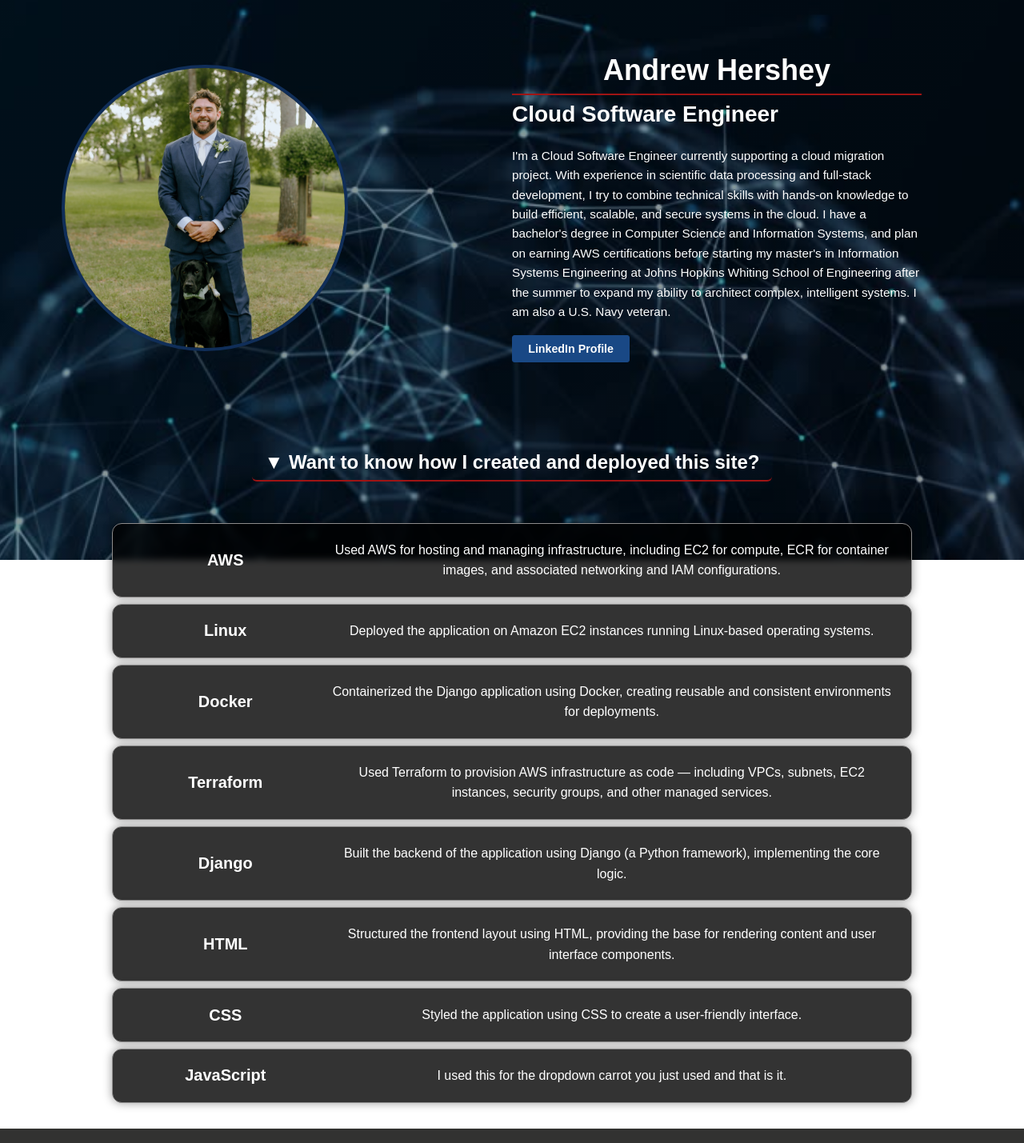
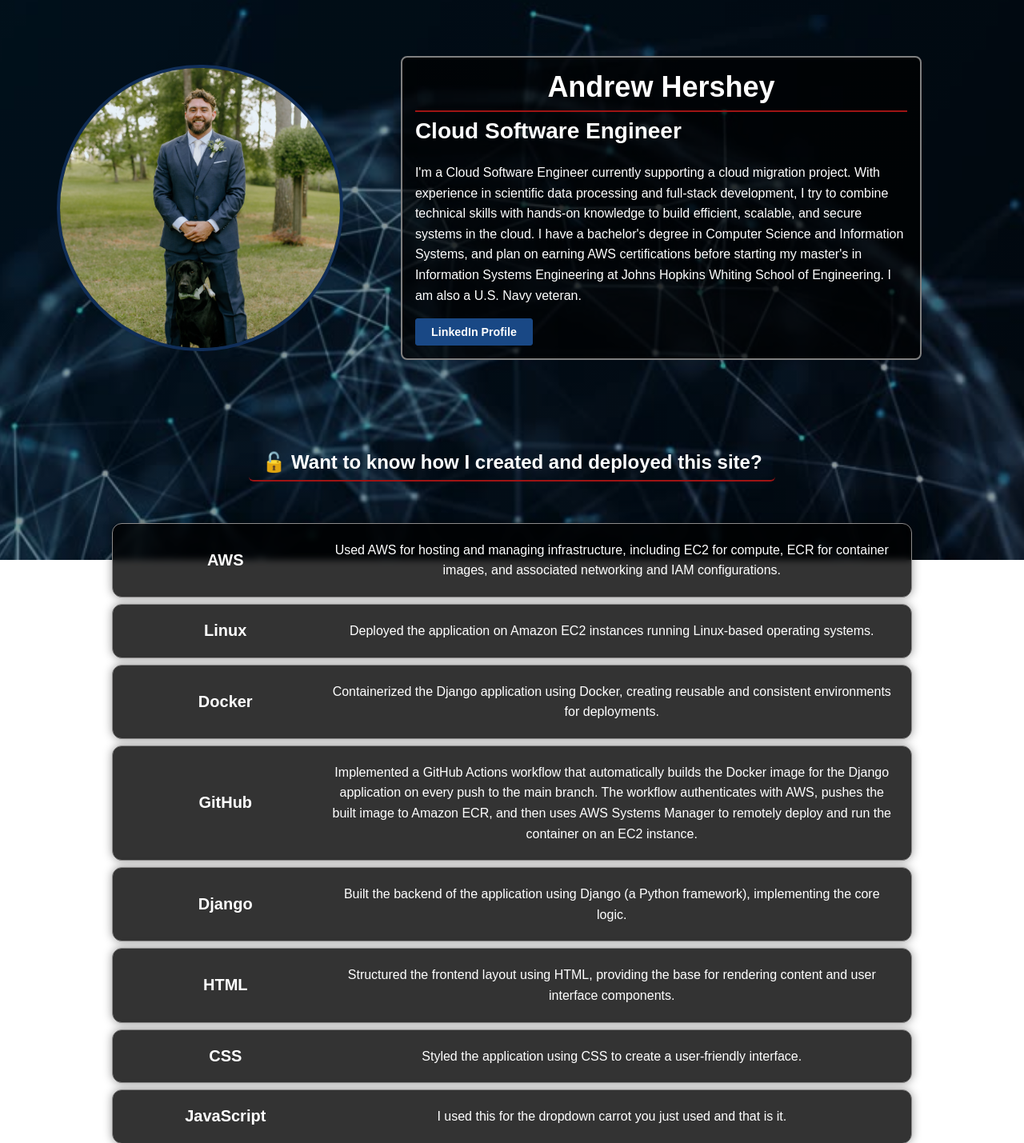
Before and after one commit to hersheyar/Personal-Website, a Django app: page / in a window 1280 px wide, after a click that opens the changed part. Shown: the part 100-1529 px from the top of the page at 80% size. Run offline with Django 5.2, Linux system fonts and the light colour scheme.

Commit message:
dropdown icon change, other small css changes

```diff
--- a/static/css/aws-intern.css
+++ b/static/css/aws-intern.css
@@ -92,7 +92,7 @@
 }
 
 .tech-icons span {
-  background-color: var(--button-bg);
+  background-color:#ff9900;
   color: #ffffff;
   padding: 0.4rem 0.75rem;
   border-radius: 5px;
--- a/static/css/devine-software-developer.css
+++ b/static/css/devine-software-developer.css
@@ -43,7 +43,7 @@
 }
 
 .paragraph-box {
-  background-color: rgba(0, 0, 0, .8);
+  background-color: rgba(0, 0, 0, .7);
   padding: 2rem;
   border-radius: 12px;
   max-width: 900px;
@@ -77,7 +77,7 @@
 }
 
 .tech-icons span {
-  background-color: var(--button-bg);;
+  background-color: rgb(55, 2, 225);
   color: #ffffff;
   padding: 0.4rem 1rem;
   border-radius: 6px;
--- a/static/css/home.css
+++ b/static/css/home.css
@@ -40,16 +40,21 @@
   }
 
   .profile-text {
-    width: 50%;
+    width: 65%;
     display: flex;
     flex-direction: column;
     justify-content: space-evenly;
     padding: 0rem 8rem;
     color: var(--text-color);
+    padding-left: 0px;
   }
 
   .profile-header {
     align-self: flex-start;
+    border: 2px solid #808080;
+    border-radius: 8px;
+    padding: 1rem;
+    background-color: rgba(0, 0, 0, 0.7);
   }
 
   .profile-header h1 {
@@ -63,7 +68,7 @@
   }
 
   .profile-header p {
-    font-size: 0.955rem;
+    font-size: 1rem;
     margin-top: 0.5rem;
     line-height: 1.6;
   }
--- a/static/css/koniag.css
+++ b/static/css/koniag.css
@@ -124,7 +124,7 @@
 }
 
 .tech-icons span {
-  background-color: var(--button-bg);
+  background-color: rgba(38, 83, 151);
   color: #ffffff;
   padding: 0.4rem 0.75rem;
   border-radius: 5px;
--- a/static/css/project.css
+++ b/static/css/project.css
@@ -63,10 +63,9 @@
 
 .project-img {
   width: 40%;
+  height: auto;
   object-fit: cover;
-  height: 100%;
 }
-
 .project-desc {
   padding: 1.5rem;
   width: 60%;
--- a/static/js/home.js
+++ b/static/js/home.js
@@ -1,17 +1,17 @@
 document.addEventListener('DOMContentLoaded', () => {
   const toggleHeader = document.getElementById('skills-toggle');
   const skillGrid = document.querySelector('.skill-grid');
-  const arrow = toggleHeader.querySelector('span');
+  const lockIcon = toggleHeader.querySelector('span');
 
   toggleHeader.style.cursor = 'pointer';
 
   toggleHeader.addEventListener('click', () => {
     const isVisible = skillGrid.style.display !== 'none';
     skillGrid.style.display = isVisible ? 'none' : 'flex';
-    arrow.textContent = isVisible ? '▶' : '▼';
+    lockIcon.textContent = isVisible ? '🔒' : '🔓';
   });
 
   // Optional: start hidden
   skillGrid.style.display = 'none';
-  arrow.textContent = '▶';
+  lockIcon.textContent = '🔒';
 });
--- a/templates/education_details/info-systems-engineering.html
+++ b/templates/education_details/info-systems-engineering.html
@@ -17,7 +17,7 @@
 
   <!-- Intro Blurb -->
   <div class="jhu-blurb">
-    <p>I have been accepted into the M.S. Information Systems Engineering program at the Johns Hopkins Whiting School of Engineering and plan to begin in Fall 2025. I would like to get some AWS CERTS before I start. Below are areas and topics I intend to focus on throughout the program.</p>
+    <p>I have been accepted into the M.S. Information Systems Engineering program at the Johns Hopkins Whiting School of Engineering and plan to begin in Fall 2025. Below are areas and topics I intend to focus on throughout the program.</p>
   </div>
 
   <!-- Intelligent Systems Engineering Focus Area -->
--- a/templates/pages/home.html
+++ b/templates/pages/home.html
@@ -24,7 +24,7 @@
           and full-stack development, I try to combine technical skills with hands-on knowledge to build efficient,
           scalable, and secure systems in the cloud. I have a bachelor's degree in Computer Science and Information Systems,
           and plan on earning AWS certifications before starting my master's in Information Systems Engineering
-          at Johns Hopkins Whiting School of Engineering after the summer to expand my ability to architect complex, intelligent systems. I am also a U.S. Navy veteran.
+          at Johns Hopkins Whiting School of Engineering. I am also a U.S. Navy veteran.
         </p>
          <div class="link-boxes">
           <a href="https://linkedin.com/in/andrew-hershey-dev" target="_blank" class="link-button">LinkedIn Profile</a>
@@ -35,7 +35,7 @@
 
   <section class="skills-section">
     <h2 id="skills-toggle" class="collapsible-header">
-        <span>▾</span> Want to know how I created and deployed this site?
+        <span>>🔒</span> Want to know how I created and deployed this site?
     </h2>
     <div class="skill-grid">
         <div class="skill-row">
@@ -51,8 +51,10 @@
             <div class="skill-desc">Containerized the Django application using Docker, creating reusable and consistent environments for deployments.</div>
         </div>
         <div class="skill-row">
-            <div class="skill-title">Terraform</div>
-            <div class="skill-desc">Used Terraform to provision AWS infrastructure as code — including VPCs, subnets, EC2 instances, security groups, and other managed services.</div>
+            <div class="skill-title">GitHub</div>
+            <div class="skill-desc">Implemented a GitHub Actions workflow that automatically builds the Docker image for the Django application on every push
+                to the main branch. The workflow authenticates with AWS, pushes the built image to Amazon ECR,
+                and then uses AWS Systems Manager to remotely deploy and run the container on an EC2 instance.</div>
         </div>
         <div class="skill-row">
             <div class="skill-title">Django</div>
```
Also changed, not shown: static/css/sdgku.css (+0 -13 lines), templates/content/project_lists.html (+5 -5 lines), templates/education_details/global-knowledge-university.html (+2 -6 lines), static/css/contact.css (added), static/img/awsproj.png, static/img/personalweb.png (added).
